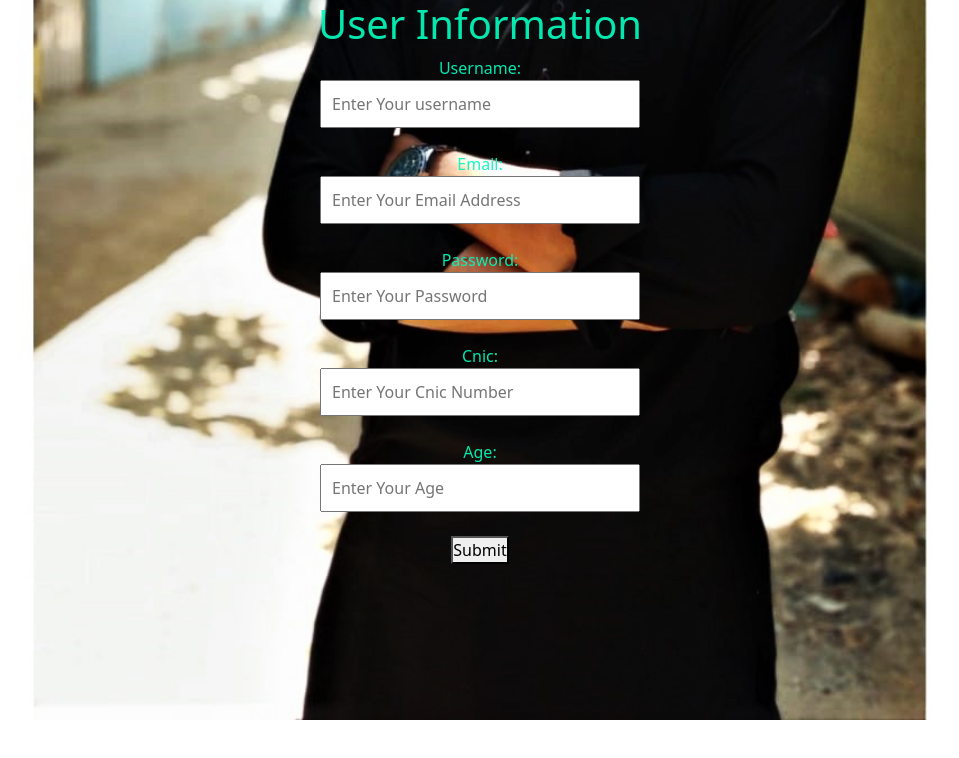
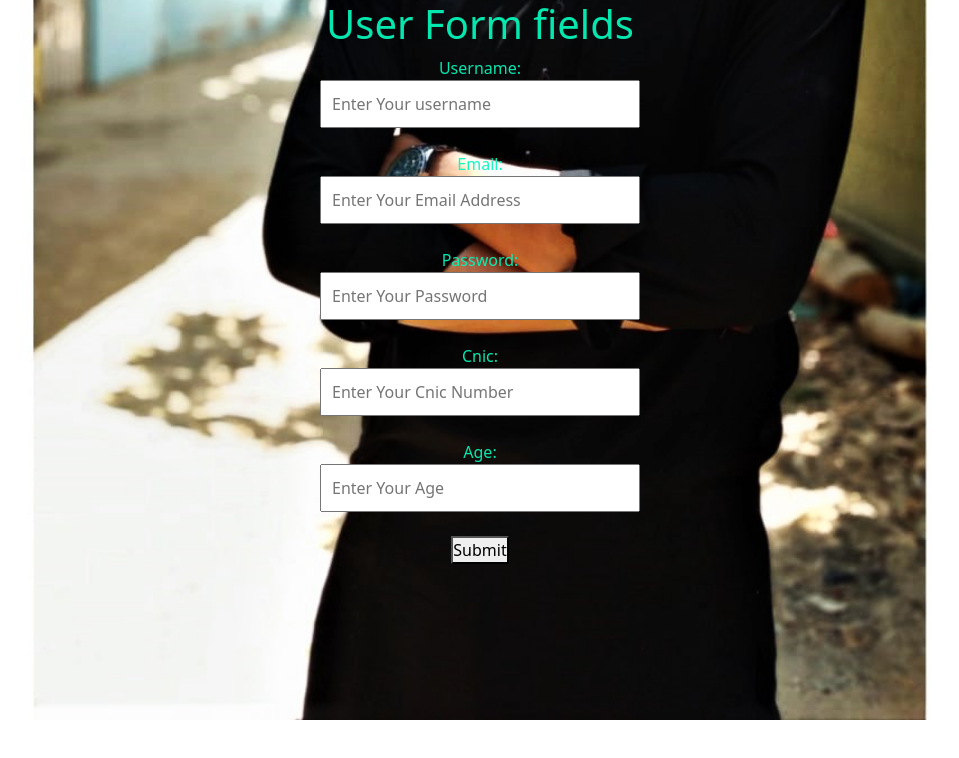
Before and after one commit to bilalishah/Git_Submission_form_-Assignment, a plain HTML site: page Index.html in a window 1280 px wide. Shown: the whole page, without its empty margins (160-1119 px from the left). Drawn offline with nearby package versions, Linux system fonts and the light colour scheme.

Commit message:
creadet text

```diff
--- a/Index.html
+++ b/Index.html
@@ -9,7 +9,7 @@
     integrity="sha384-QWTKZyjpPEjISv5WaRU9OFeRpok6YctnYmDr5pNlyT2bRjXh0JMhjY6hW+ALEwIH" crossorigin="anonymous">
 </head>
 <body id="body">
-    <h1 class="text-center">User Information</h1>
+    <h1 class="text-center">User Form fields</h1>
 
     <form>
 
```
